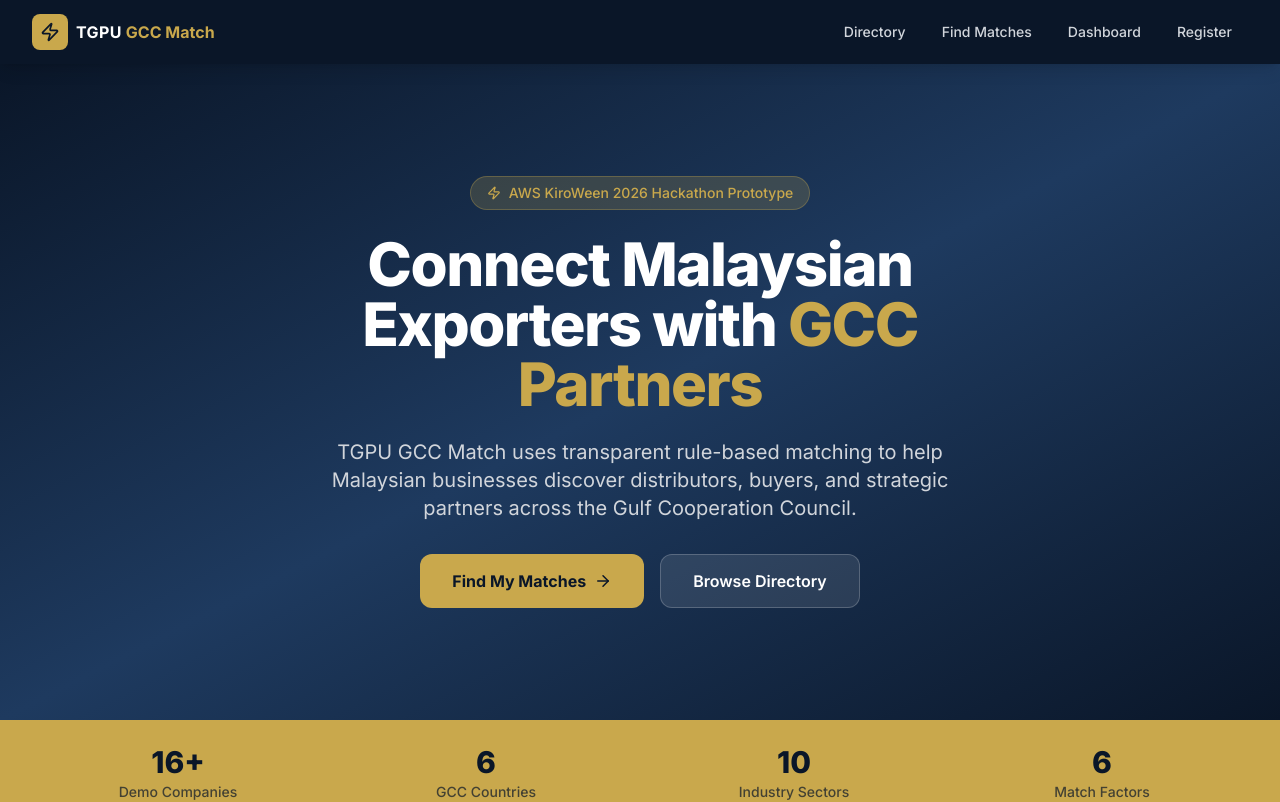
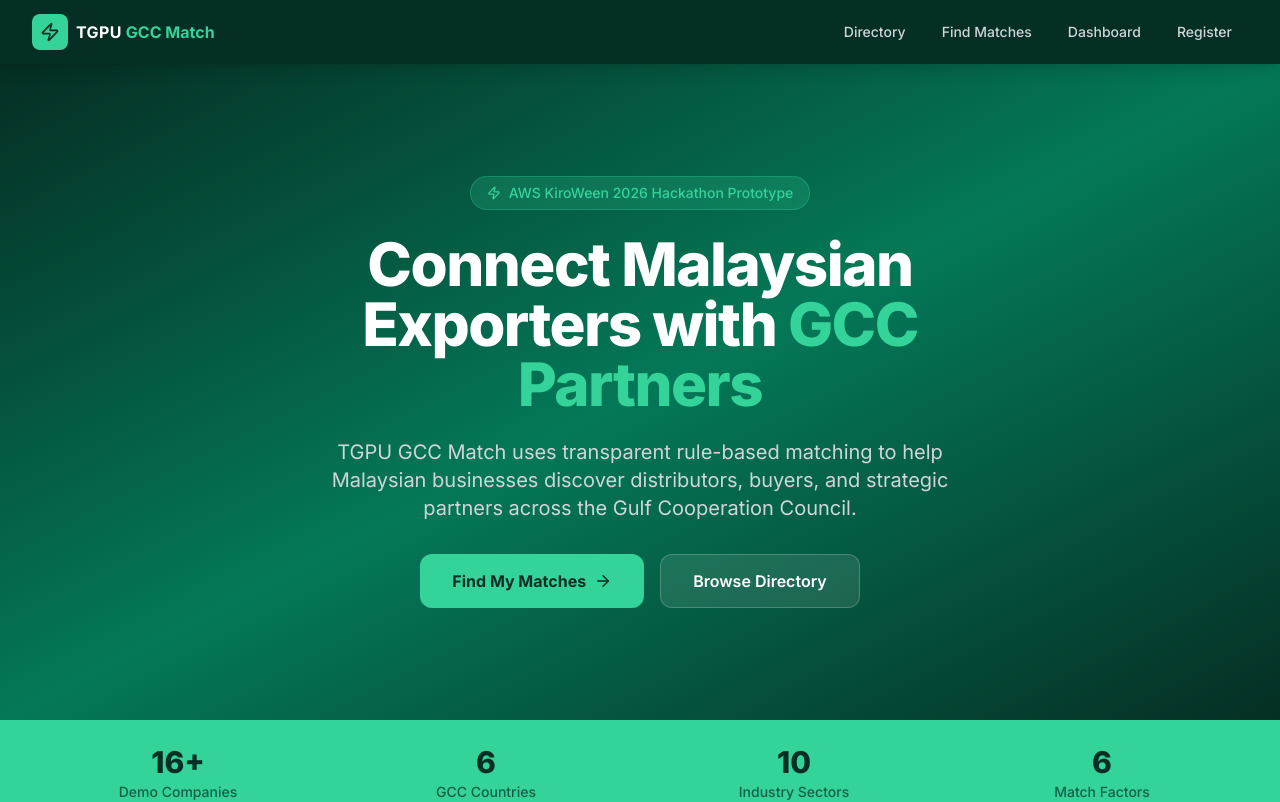
Before and after one commit to MamduhSaffin/tgpu-kiroween-2026, a React (Vite) app: page / in a window 1280 px wide. Shown: the top 802 px of the page. Built offline with nearby package versions, Linux system fonts and the light colour scheme.

Commit message:
style: introduce MatchOS emerald visual identity

```diff
--- a/tailwind.config.js
+++ b/tailwind.config.js
@@ -5,11 +5,11 @@ export default {
     extend: {
       colors: {
         tgpu: {
-          navy:   '#0A1628',
-          blue:   '#1E3A5F',
-          gold:   '#C9A84C',
-          amber:  '#F0A500',
-          light:  '#EEF2F7',
+          navy:   '#052E25',
+          blue:   '#047857',
+          gold:   '#34D399',
+          amber:  '#10B981',
+          light:  '#F0FDF4',
         },
       },
       fontFamily: {
```
